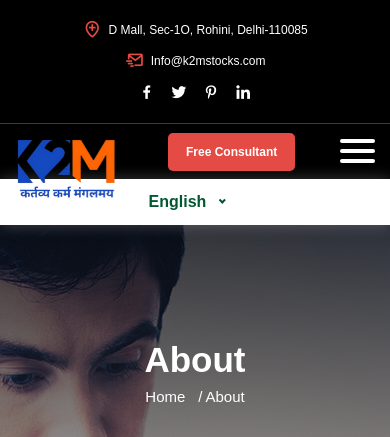
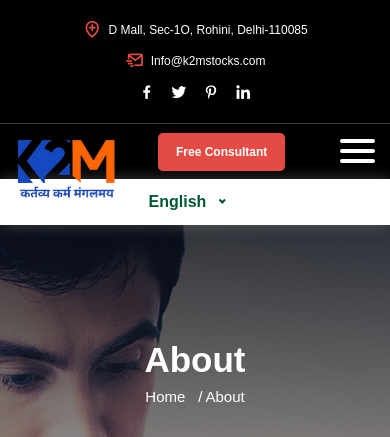
Before and after one commit to leelanshu/ktwoms, a PHP site: page /about.php in a window 390 px wide. Shown: the top 437 px of the page. Run offline with PHP 8.4, Linux system fonts and the light colour scheme; some libraries are stand-ins or nearby versions.

Commit message:
Update responsive.css

```diff
--- a/assets/css/responsive.css
+++ b/assets/css/responsive.css
@@ -15,7 +15,7 @@
         top: 0 !important;
         position: absolute !important;
         top: 9px !important;
-        left: 168px !important;
+        left: 158px !important;
     }
 
 }
```
